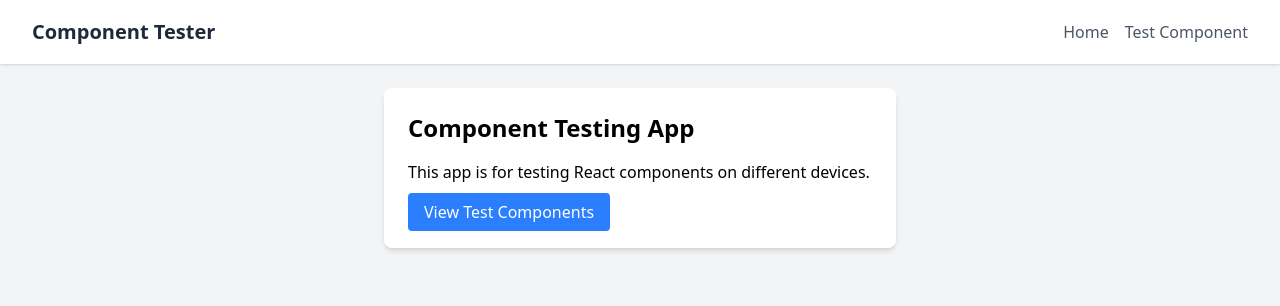
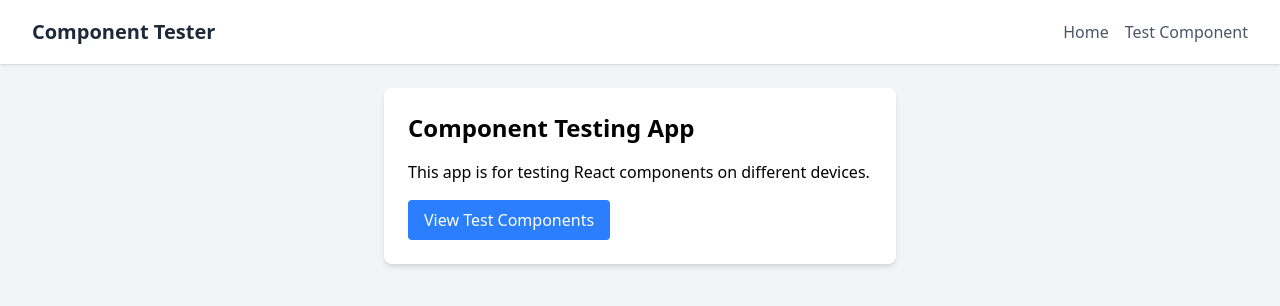
Before and after one commit to mehrand3v/testV1, a React (Vite) app: page / in a window 1280 px wide. Shown: the top 306 px of the page. Built offline with nearby package versions, Linux system fonts and the light colour scheme.

Commit message:
setup initial files for testing environment

```diff
--- a/src/router/routes.jsx
+++ b/src/router/routes.jsx
@@ -3,18 +3,20 @@
 import TestPage from "@pages/TestPage";
 
 // Simple homepage message
+import { Link } from "react-router-dom";
+
 const HomePage = () => (
   <div className="p-6 max-w-lg mx-auto bg-white rounded-lg shadow-md">
     <h1 className="text-2xl font-bold mb-4">Component Testing App</h1>
     <p className="mb-4">
       This app is for testing React components on different devices.
     </p>
-    <a
-      href="/test"
-      className="px-4 py-2 bg-blue-500 text-white rounded hover:bg-blue-600"
+    <Link
+      to="/test"
+      className="px-4 py-2 bg-blue-500 text-white rounded hover:bg-blue-600 inline-block"
     >
       View Test Components
-    </a>
+    </Link>
   </div>
 );
 
```
